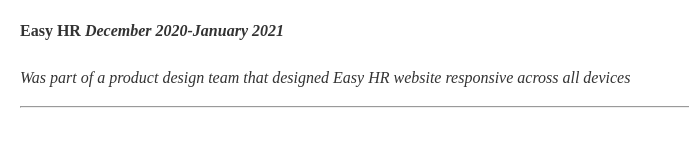
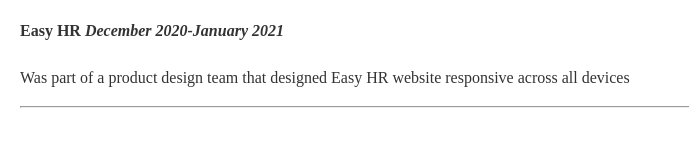
Before and after one commit to Noxilla/My-CV, a plain HTML site: page Html/index.html in a window 1280 px wide. Shown: the part 1076-1222 px from the top of the page, 0-689 px from the left. Drawn offline with Linux system fonts and the light colour scheme; files that its build step writes are made by us from their sources; files whose address does not match are found by name.

Commit message:
Add files via upload

```diff
--- a/Html/index.html
+++ b/Html/index.html
@@ -61,7 +61,7 @@
 	<p>
 	Worked as a UI/UX designer for options finder limited. Was part of a that revamped the organization's website.
 	</p>
-	<h4>Easy HR <i>December 2020-January 2021<i/></h4>
+	<h4>Easy HR <i>December 2020-January 2021</i></h4>
 	<p>Was part of a product design team that designed Easy HR website responsive across all devices</p>
 	<hr>
 	</div>
```
